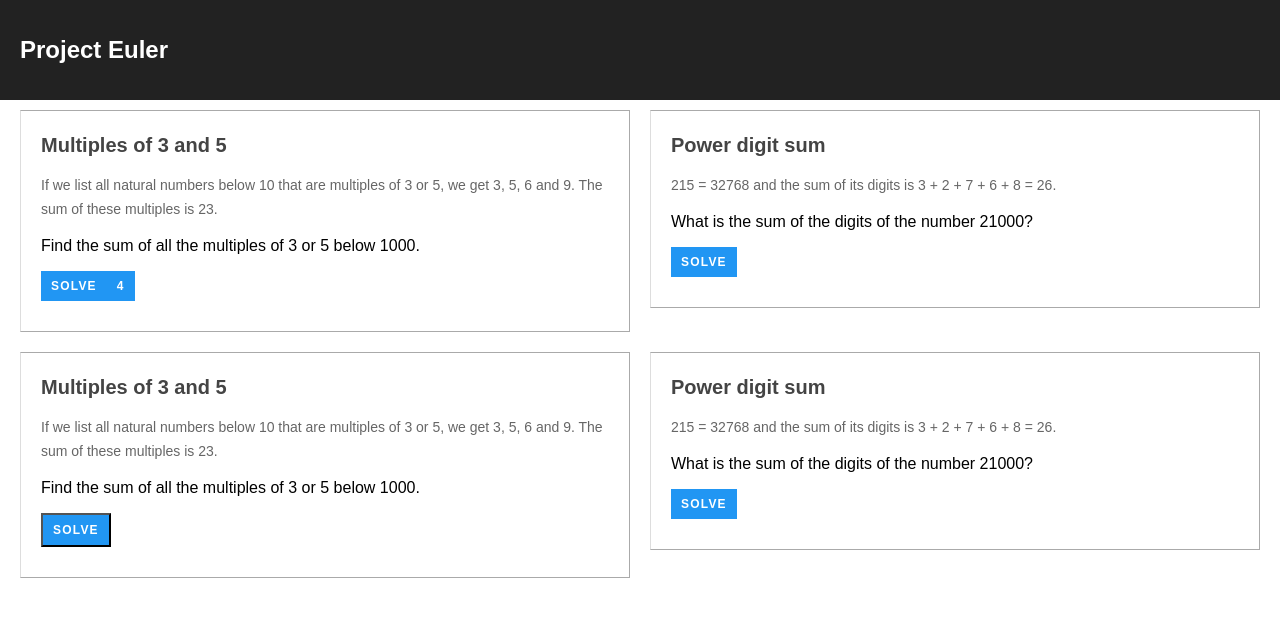
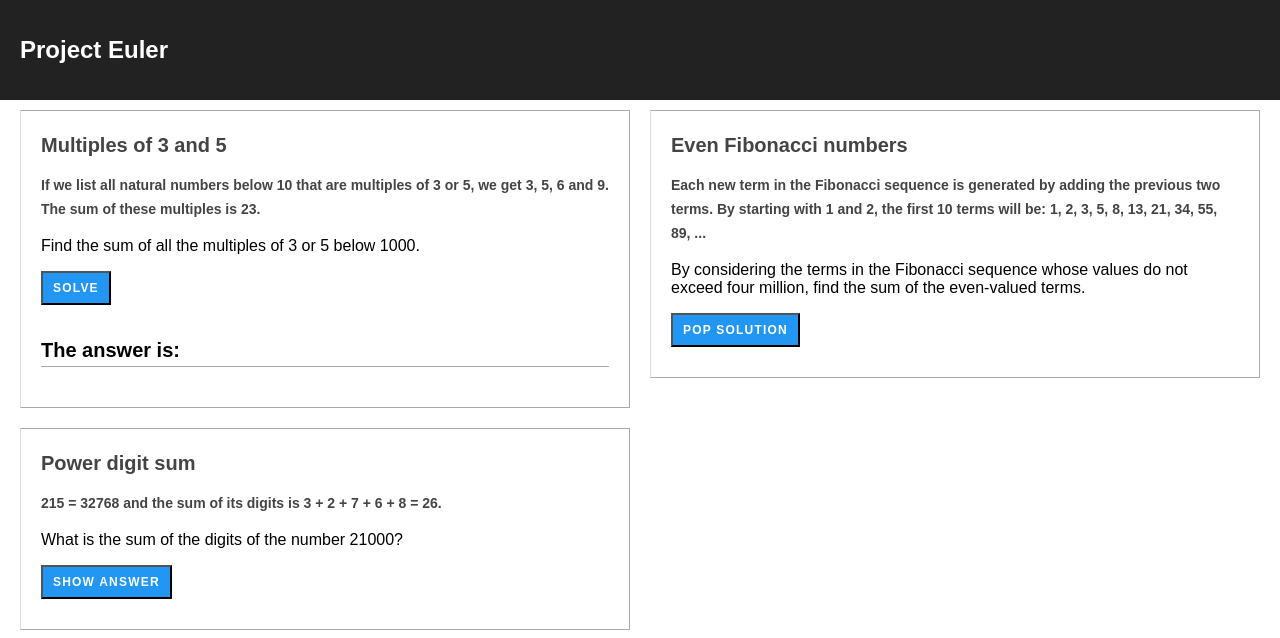
Before and after one commit to josuemartel/Euler, a React (Create React App) app: page / in a window 1280 px wide. Shown: the top 638 px of the page. Built offline with nearby package versions, Linux system fonts and the light colour scheme.

Commit message:
first problem solved

```diff
--- a/src/App.css
+++ b/src/App.css
@@ -28,21 +28,29 @@
   margin: 0 0 10px;
   color: #444;
   font-size: 1.25rem;
-  font-weight: 600;
+  font-weight: 800;
   line-height: 1.75rem;
 }
 
 .problem_description{
+  color: #444;
+  line-height: 1.5rem;
+  font-size: 0.875rem;
+  font-weight: 550;
+}
+
+.problem_question{
   color: #666;
   line-height: 1.5rem;
   font-size: 0.875rem;
 }
 
-.problem_question{
-  color: #444;
-  line-height: 1.5rem;
-  font-size: 0.875rem;
+.problem_Answer1{
+  color: #000;
+  line-height: 1.9rem;
+  font-size: 1.25rem;
   font-weight: 600;
+  border-bottom: solid 1px #aaa;
 }
 
 .problem_btn{
@@ -78,17 +86,42 @@
 }
 
 .columnNoneResult {
-  flex-basis: 50%;
-  width: 50%;
-  padding: 0 10px;
-  box-sizing: border-box;
+  background: #fff;
+  margin: 0 0  20px;
+  padding: 20px;
+  cursor: pointer;
+  transition: 0.3s ease;
+  border-top: solid 1px #aaa;
+  border-bottom: solid 1px #aaa;
+  border-left: solid 1px #ddd;
+  border-right: solid 1px #aaa;
   display: none;
 }
 
 
 .columnResult {
-  flex-basis: 50%;
-  width: 50%;
-  padding: 0 10px;
-  box-sizing: border-box;
+  background: rgb(23, 116, 23);
+  margin: 0 0  20px;
+  padding: 20px;
+  cursor: pointer;
+  transition: 0.3s ease;
+  border-top: solid 1px #aaa;
+  border-bottom: solid 1px #aaa;
+  border-left: solid 1px #ddd;
+  border-right: solid 1px #aaa;
 }
+
+.columnResult_title{
+  margin: 0 0 10px;
+  color: #fff;
+  font-size: 1.25rem;
+  font-weight: 800;
+  line-height: 1.75rem;
+}
+
+.columnResult_result{
+  color: #fff;
+  line-height: 1.5rem;
+  font-size: 0.875rem;
+  font-weight: 550;
+}
--- a/src/App.js
+++ b/src/App.js
@@ -6,14 +6,48 @@
   constructor(props) {
     super(props);
     this.state = {
-      result3: 4
+      Result1: "",
+      Result2: "",
+      Result3: "",
+      ClassResult3: "columnNoneResult"
     };
-    this.seeSolve = this.seeSolve.bind(this);
+    this.Solve = this.Solve.bind(this);
+    this.ShowAnswer = this.ShowAnswer.bind(this);
   }
 
-  seeSolve() {
-    this.setState({
-      result3: 8 })
+  Solve() {
+    var Multiple3=0;
+    var Multiple5=0;
+    var Multiple15=0;
+    var FinalResult=0;
+
+    for (var i = 1; i <1000; i++) {
+        if((i % 3) == 0){
+          Multiple3 = Multiple3 + i;
+        }
+        if((i % 5) == 0){
+          Multiple5 = Multiple5 + i;
+        }
+        if((i % 15) == 0){
+          Multiple15 = Multiple15 + i;
+        }
+    }
+    FinalResult = Multiple3 + Multiple5 - Multiple15;
+    this.setState(
+      {
+
+        Result1: FinalResult
+      }
+    )
+  }
+
+  ShowAnswer(){
+    this.setState(
+      {
+        Result3: "123",
+        ClassResult3: "columnResult"
+      }
+    )
   }
 
   render(){
@@ -28,8 +62,16 @@
               <h2 className="problem_title">Multiples of 3 and 5</h2>
               <p className="problem_description">If we list all natural numbers below 10 that are multiples of 3 or 5, we get 3, 5, 6 and 9. The sum of these multiples is 23.</p>
               <p className="problem_Question">Find the sum of all the multiples of 3 or 5 below 1000.</p>
-              <p className="problem_btn" onClick={this.seeSolve}>Solve</p>
-              <p className="problem_btn">{this.state.result3}</p>
+              <button className="problem_btn" onClick={this.Solve}>Solve</button>
+              <p className="problem_Answer1">The answer is: {this.state.Result1}</p>
+            </article>
+          </div>
+          <div className="column">
+            <article className="problem">
+              <h2 className="problem_title">Even Fibonacci numbers</h2>
+              <p className="problem_description">Each new term in the Fibonacci sequence is generated by adding the previous two terms. By starting with 1 and 2, the first 10 terms will be: 1, 2, 3, 5, 8, 13, 21, 34, 55, 89, ...</p>
+              <p className="problem_Question">By considering the terms in the Fibonacci sequence whose values do not exceed four million, find the sum of the even-valued terms.</p>
+              <button className="problem_btn">Pop Solution</button>
             </article>
           </div>
           <div className="column">
@@ -37,23 +79,13 @@
               <h2 className="problem_title">Power digit sum</h2>
               <p className="problem_description">215 = 32768 and the sum of its digits is 3 + 2 + 7 + 6 + 8 = 26.</p>
               <p className="problem_Question">What is the sum of the digits of the number 21000?</p>
-              <p className="problem_btn">Solve</p>
+              <button className="problem_btn" onClick={this.ShowAnswer}>Show Answer</button >
             </article>
           </div>
           <div className="column">
-            <article className="problem">
-              <h2 className="problem_title">Multiples of 3 and 5</h2>
-              <p className="problem_description">If we list all natural numbers below 10 that are multiples of 3 or 5, we get 3, 5, 6 and 9. The sum of these multiples is 23.</p>
-              <p className="problem_Question">Find the sum of all the multiples of 3 or 5 below 1000.</p>
-              <button  className="problem_btn" onClick={this.seeSolve}>Solve</button >
-            </article>
-          </div>
-          <div className="columnResult">
-            <article className="problem">
-              <h2 className="problem_title">Power digit sum</h2>
-              <p className="problem_description">215 = 32768 and the sum of its digits is 3 + 2 + 7 + 6 + 8 = 26.</p>
-              <p className="problem_Question">What is the sum of the digits of the number 21000?</p>
-              <p className="problem_btn">Solve</p>
+            <article className={this.state.ClassResult3}>
+              <h2 className="columnResult_title">The Answer is</h2>
+              <p className="columnResult_result">{this.state.Result3}</p>
             </article>
           </div>
         </div>
```
